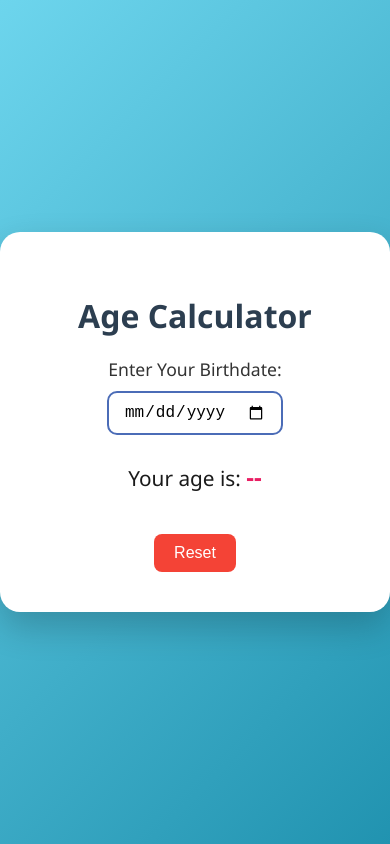
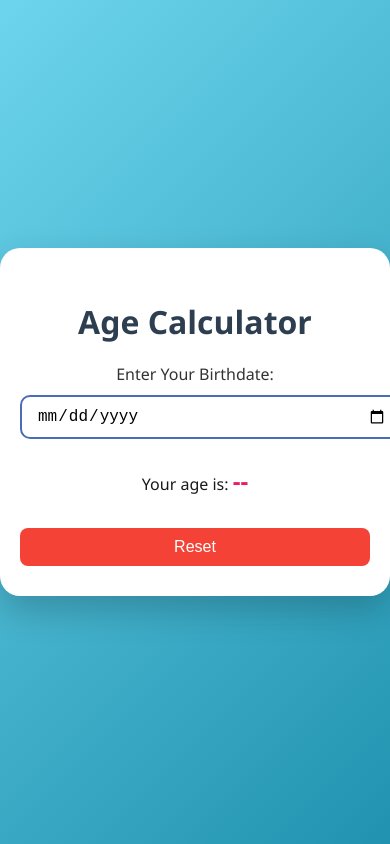
Before and after one commit to harsh78660/Age-Find, a plain HTML site: page index.html in a window 390 px wide. Drawn offline with Linux system fonts and the light colour scheme.

Commit message:
style.css

```diff
--- a/style.css
+++ b/style.css
@@ -78,3 +78,29 @@ input[type="date"]:focus {
 #resetBtn:hover {
   background-color: #c62828;
 }
+@media (max-width: 600px) {
+  .container {
+    padding: 30px 20px;
+    width: 90%;
+  }
+
+  h1 {
+    font-size: 1.5rem;
+  }
+
+  label,
+  #result {
+    font-size: 1rem;
+  }
+
+  input[type="date"],
+  #resetBtn {
+    width: 100%;
+    font-size: 1rem;
+  }
+
+  #resetBtn {
+    margin-top: 15px;
+    padding: 10px;
+  }
+}
```
